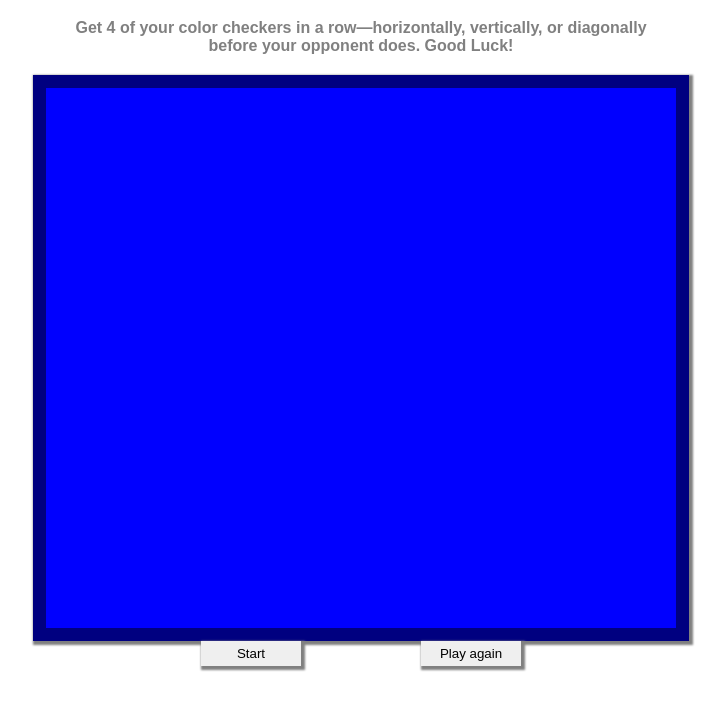
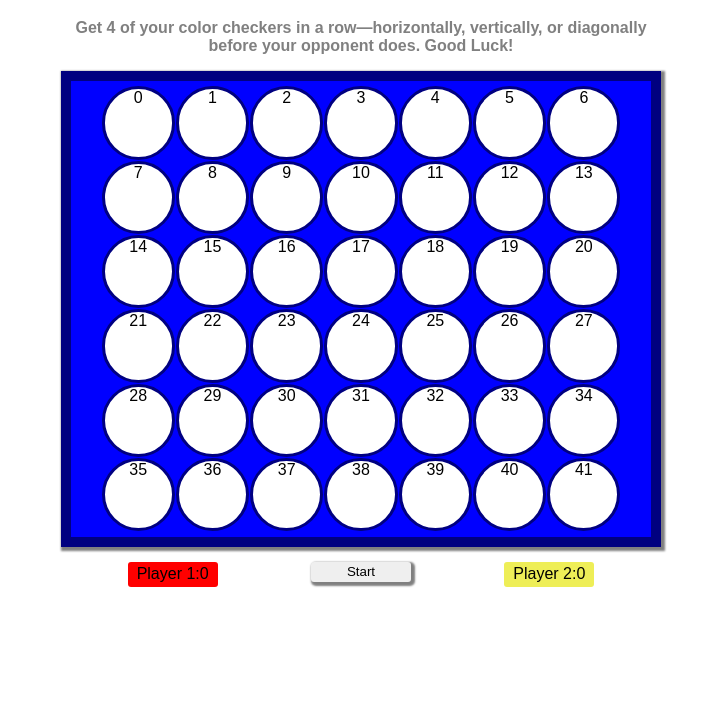
Before and after one commit to nasiimmo/Connect-4, a plain HTML site: page index.html in a window 1280 px wide. Shown: the part 62-772 px from the top of the page, without its empty margins (279-1004 px from the left). Drawn offline with Linux system fonts and the light colour scheme.

Commit message:
added divs to grid and simplified pseudocode

```diff
--- a/index.html
+++ b/index.html
@@ -13,14 +13,12 @@
   <h1>Connect 4</h1>
   <p>Get 4 of your color checkers in a row—horizontally, vertically, or diagonally <br> before your opponent does. Good Luck!</p>
 </header>
-  <main>
-    <h2 id="winner"></h2>
+  <main id="grid-container">
     <div id="board"></div>
 </main>
 <section id="controls-container">
-  <div id="player-one"></div>
+  <div id="player-one" >Player 1:<span class="current-score1">0 </span></div>
   <button id="start-btn">Start</button>
-  <button id="restart-btn">Play again</button>
-  <div id="player-two"></div>
+  <div id="player-two" >Player 2:<span class="current-score2">0</span></div>
 </body>
 </html>
--- a/scripts/app.js
+++ b/scripts/app.js
@@ -1,99 +1,99 @@
+
 // ! Elements
-//Player1 = A variable to store the player1
+const player1Score = document.querySelector('.current-score1')
+const player2Score = document.querySelector('.current-score2')
 
-//Player2 = A variable to store the player2
-
-//current player = A variable to store the current player
-
-//set game status to false
-//--is a variable to indicate whether the game is on going (true) or over(false)
-
-//Start Button which starts the whole game
-
-//Play again button
-
-//When game decides its winner or draw end the game
-
-// ! Variables
-//current player is a variable to store a current player ('r' or 'y')
-const player1 = 'red'
-const player2 = 'yellow'
-const currentPlayer = player1
-const gameOver = false
-//const board = createEmptyBoard(rows, columns)
+// Variables
+const player1 = 'R'
+const player2 = 'Y'
+let currentPlayer = player1
+let gameOver = false
+let board = [] // You need to initialize the board as an empty array
 const rows = 6
 const columns = 7
 const startBtn = document.querySelector('#start-btn')
-const playAgainBtn = document.querySelector('#retart-Btn')
+const playAgainBtn = document.querySelector('#restart-btn') // Correct the typo
 
-// ! Executions
-//if start button is clicked start the game
-startBtn.addEventLister('click', startGame)
+const grid = document.querySelector('#board')
+const cells = []
+
+let currentPos = 0
+
+// Grid
+const width = 7
+const height = 6
+const cellCount = width * height
+
+// Function to create the grid
+function createGrid() {
+  for (let i = 0; i < cellCount; i++) {
+    const cell = document.createElement('div')
+    cell.innerText = i
+    cell.id = i
+    cell.style.width = `${90 / width}%`
+    grid.append(cell)
+    cells.push(cell)
+    if (i < 7) {
+      cell.addEventListener('click', currentCell)
+    }
+    const columnNumber = i % width
+    cell.classList.add(`col-${columnNumber}`)
+  }
+}
+
+function currentCell(){
+  console.log('hi')
+}
+
+//if top row is clicked add class to next available space from down up
+//does it have color class already if it doesnt add class if it doesnt check next array
+
+//Add event listeners to the top row cells in the columns
+
+//how will i know what column i clicked on
+
+// Listen for clicks on the grid cells.
+// When a cell is clicked, find an available space in that column
+// Add the current player's color to the first available empty cell in the column.
+// Check for a win condition.
+// make a function to check for a win - diagnally aswell
+// - If no win, draw, or game-over, toggle to the next player for their turn.
+//if the board is full
+//print "Its a draw"
 
 
-//This is where the game starts after start button is pressed
-function startGame() {
+// How will the board know where to find an available space in a column
 
-}
+// To find an available space in a column:
+// - Start from the bottom row.
+// - Iterate upwards until an empty cell is found.
+// - Mark that cell with the current player's color.
+// create a function to find the empty row index for a given column
 
-//function addcolor(){}
-//display player 1 color red
-//display color 2 yellow
 
-// * grid
-//Use a (for) loop to create a row and column with empty string
-//create a for loop for row and column this will append them to the existing grid
-//row.push() this is to a empty circle that pushes to the end of my grid
+// Switch to the other player
+// Add event listener to handle player choices
 
-//document.createElement('div') - this creates a new div into my html
-//how will i know what what column i licked on
-//if id is clicked then check the row for any
-//if index[30] have a class of idex 0 if it does then check next until it is empty
-//cell index that is empty add the class red
-//repeat for all column that has been clicked
-//what are the indexes make up the column i clicked on
-//use the push function to push the cells onto the board
-
-//onlick update depending on row that has been clicked
-//make a const row that will find the available space on the board within the row, when a column is clicked
-//make a function to find an available space in that row
-//add an event listener for the column clicked
-//when any top column is selected the player can iterate through the rows
-//in that column to find the first available empty cell from the bottom up and add current players turn color,
-//update whats displayed when the available space is found and color is added
-//check for win condition
-//if no one has won or drew, toggle to next player for their turn
+// make red and yellow color appear based on whos turn it is
 
 
 
-//Make each starting point whatever row player wants within the grid
-//Make sure when div is clicked,
-//color is dropped the next avaialable space in the row, repeat for player 1 and 2 until board is full or winner is declared
-//if
-//make sure game works as you go through
 
-//when player 1 go is finished, start player 2 and repeat
-//till winner is declared or draw is declared
+// Start button click event listener
+startBtn.addEventListener('click', startGame)
 
+function startGame() {
+// Initialize the game board
+}
 
-// ! Win condtion
-//function checkWinCondtion
-//need to know when a player has 4 in a row, horizonatally, vertically, or diagonally.
-
-//Check diagnal for win both ways
-//Check row and column for a win
-//if checkWin(board, currentPlayer)
-//print "Player" + currentPlayer + ' IS THE WINNER'
-
-//if the board is full
-//print "Its a draw"
 
 // *  bonus
 //when game ends add points to winner of previous game.
-
+//how do i get a modal to pop up after gameis finished
+//add a gif as background
 //Play again button which clears the board and restarts.
 
-// ! Events
-//PlayAgain.addEventLister('click', resetGame)
-
+// Clear the grid
 // ! page Load
+//make createGrid to create the initial game grid
+createGrid()
--- a/styles/main.css
+++ b/styles/main.css
@@ -1,6 +1,10 @@
+* {
+  box-sizing: border-box;
+}
 body {
   font-family: Arial, Helvetica, sans-serif;
   text-align: center;
+  margin: 0;
 }
 h1 {
 font-family: 'Lucida Sans', 'Lucida Sans Regular', 'Lucida Grande', 'Lucida Sans Unicode', Geneva, Verdana, sans-serif;
@@ -9,25 +13,74 @@ p {
   color: grey;
   font-weight: bold;
 }
-#board {
-  height: 540px;
-  width: 630px;
-  background-color: blue;
-  border: 13px solid navy;
-  box-shadow: 2px 2px 2px 2px grey;
-  margin: 0 auto;
-  display: flex;
-  flex-wrap: wrap;
-}
+
 #controls-container {
   display: flex;
-  justify-content: space-between;
+  justify-content: space-around;
   width: 70vh;
   margin: 0 auto;
   height: 25px;
+  padding-top: 15px;
 }
 #controls-container button {
+  height: 20px;
   width: 100px;
   border: none;
   box-shadow: 2px 2px 2px 2px grey;
+  border-radius: 3px;
 }
+button:hover {
+  background-color: rgb(95, 96, 96);
+  color: black;
+}
+#player-one{
+  display: flex;
+  justify-content: center;
+  align-items: center;
+  background-color: rgb(231, 231, 231);
+  width: 90px;
+  height: 25px;
+  text-align: center;
+  background-color: red;
+  border-radius: 3px;
+}
+#player-two {
+  display: flex;
+  justify-content: center;
+  align-items: center;
+  background-color: rgb(231, 231, 231);
+  width: 90px;
+  height: 25px;
+  text-align: center;
+  background-color: rgb(238, 238, 87);
+  border-radius: 3px;
+}
+#grid-container {
+  height: 100;
+  display: flex;
+  justify-content: center;
+  align-items: center;
+}
+#board {
+  box-shadow: 0 0 20px 0 rgba(0, 0, 0, 0.2);
+  width: 600px;
+  background-color: blue;
+  border: 10px solid navy;
+  box-shadow: 2px 2px 2px 2px grey;
+  padding: 5px
+}
+#board div {
+  border: 1px solid lightgrey;
+  display: inline-block;
+  aspect-ratio: 1;
+  background-color: white;
+  border-radius: 50%;
+  margin: 0.5px;
+  border: 3px solid navy;
+}
+.red-piece {
+  background-color: red;
+}
+.yellow-piece {
+  background-color: yellow;
+}
```
